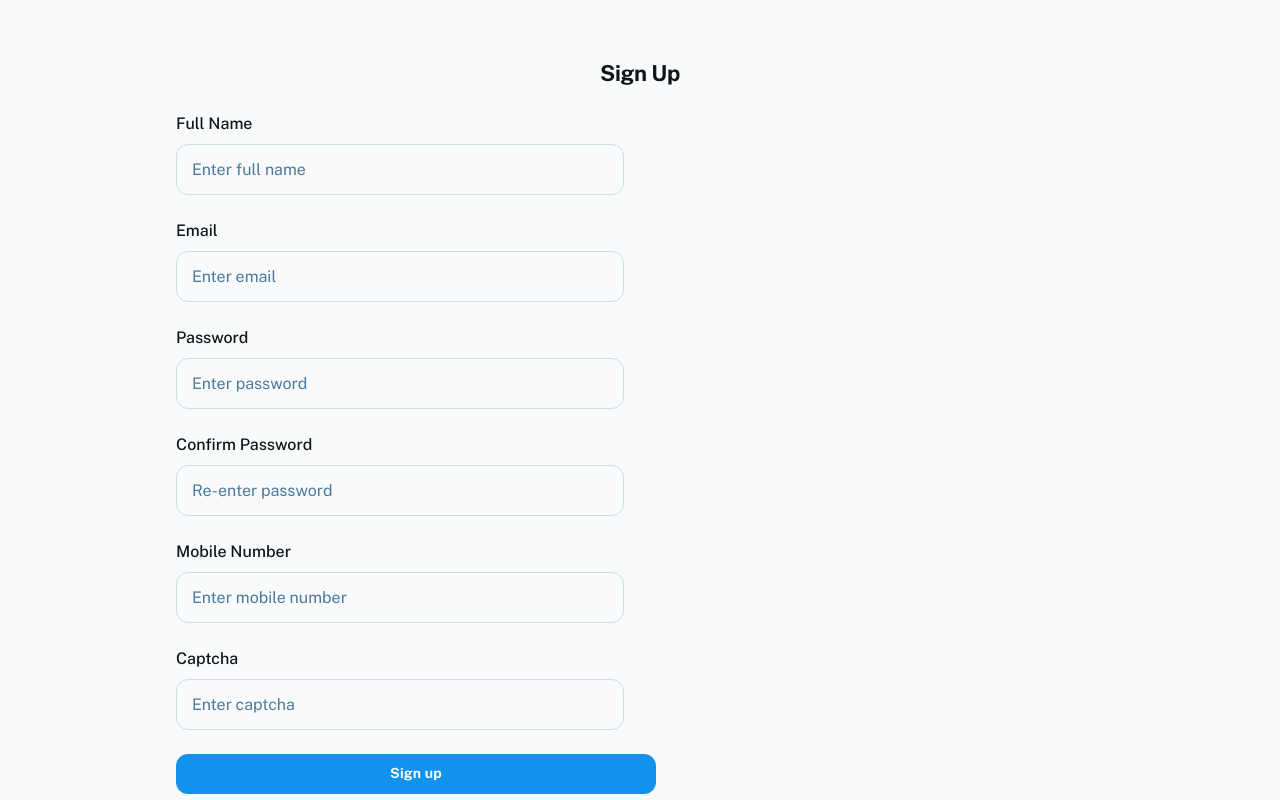
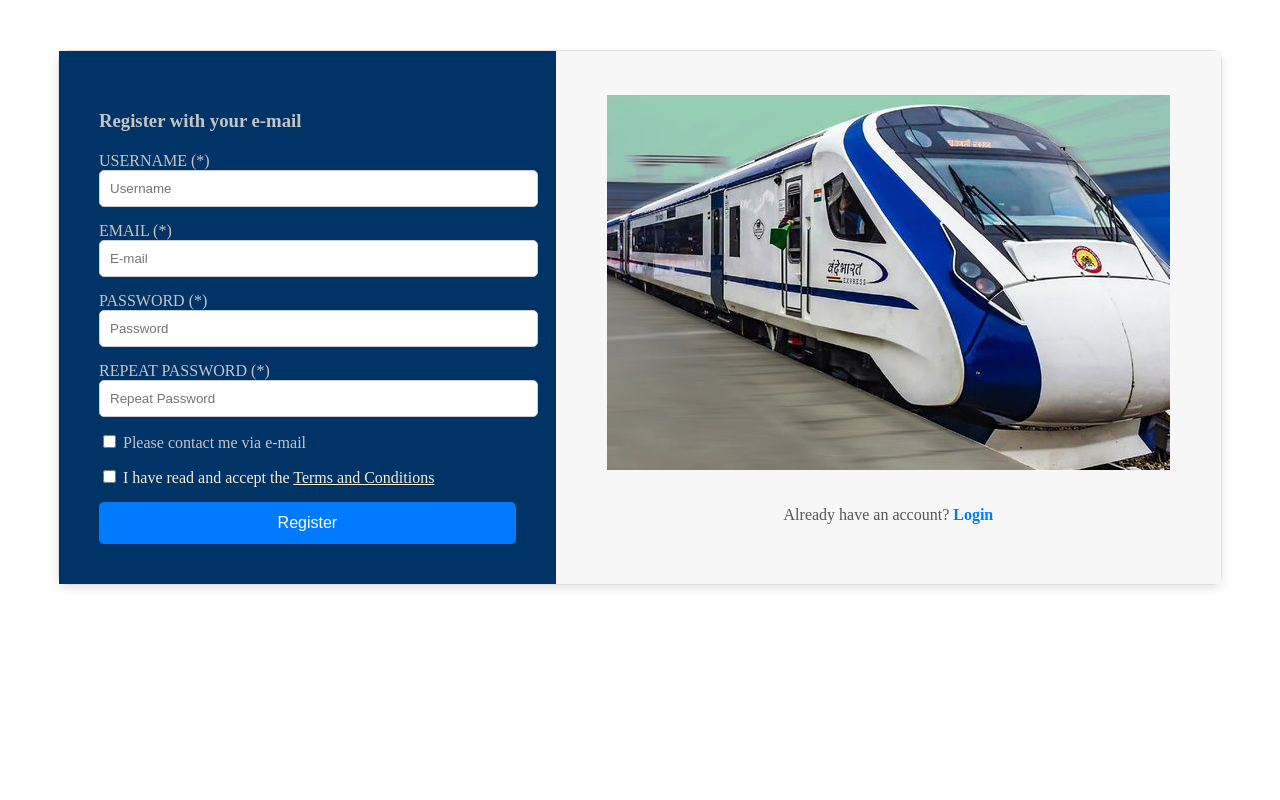
Before and after one commit to Data-Fusion-TIU/IRCTC_upgradation, a Flask app: page /signup in a window 1280 px wide. Run offline with Flask 3, Linux system fonts and the light colour scheme; some libraries are stand-ins or nearby versions.

Commit message:
updated the frontend of login and register page

```diff
--- a/app.py
+++ b/app.py
@@ -86,11 +86,6 @@ def home():
 @app.route('/passenger')
 def passenger():
     return render_template('passenger.html')
-
-@app.route('/signin')
-def signin():
-    return render_template('signin.html')
-
 
 @app.route('/booking')
 def booking():
@@ -212,10 +207,6 @@ def update_dataset():
 def success():
     return render_template('pay_and_confirm.html')
 
-@app.route('/signup')
-def signup():
-    return render_template('signup.html')
-
 system = TrainReservationSystem('Gitanjali Express Route.csv')
 @app.route('/get_nearby_stations', methods=['POST'])
 def get_nearby_stations_route():
@@ -242,6 +233,13 @@ def get_nearby_stations_route():
             "status": False
         }), 500
 
+@app.route('/signin')
+def signin():
+    return render_template('login.html')
+
+@app.route('/signup')
+def signup():
+    return render_template('register.html')
 
 if __name__ == "__main__":
     app.run(debug=True)
--- /dev/null
+++ b/templates/register.html
@@ -0,0 +1,186 @@
+<!DOCTYPE html>
+<html lang="en">
+<head>
+  <meta charset="UTF-8">
+  <meta name="viewport" content="width=device-width, initial-scale=1.0">
+  <title>IRCTC Register</title>
+  <style>
+<style>
+  /* Body and HTML should take full height */
+  html, body {
+    height: 100%;
+    margin: 0;
+    display: flex;
+    justify-content: center; /* Centers horizontally */
+    align-items: center; /* Centers vertically */
+    background-color: #f0f0f0; /* Optional: Background color */
+  }
+
+  /* General container styling */
+  .container {
+    display: flex;
+    max-width: 100%; /* Increase the width */
+    height: 100%; /* Decrease the height */
+    border: 1px solid #ddd;
+    border-radius: 10px;
+    box-shadow: 0 4px 10px rgba(0, 0, 0, 0.1); /* Optional: Adds shadow */
+    background-color: white;
+    margin: 50px 50px;
+  }
+
+  /* right section with image */
+  .right-section {
+    background-color: #f7f7f7;
+    width: 60%; /* Make this section wider */
+    display: flex;
+    flex-direction: column;
+    align-items: center;
+    justify-content: center;
+    padding: 20px;
+    position: relative; /* To make the text link absolute */
+  }
+
+  .right-section .logo {
+    display: flex;
+    justify-content: center;
+    margin-bottom: 20px;
+  }
+
+  .right-section .logo img {
+    width: 100%;
+    height: 100%;
+    object-fit: fill; /* Fill the container */
+  }
+
+  .already-account {
+
+    bottom: 20px; /* Adjust the position as necessary */
+    left: 20px; /* Align with padding */
+    text-align: center;
+  }
+
+  .already-account p {
+    color: #555;
+    font-size: 16px;
+  }
+
+  .already-account a {
+    color: #007BFF;
+    text-decoration: none;
+    font-weight: bold;
+  }
+
+  .already-account a:hover {
+    text-decoration: underline;
+  }
+
+  /* Left section with form */
+  .left-section {
+    width: 40%; /* Make the form section wider */
+    display: flex;
+    justify-content: center;
+    align-items: center;
+    padding: 40px;
+    background-color: #003366;
+    color: #c6c5c5;
+  }
+
+  .form-container {
+    width: 100%;
+    max-width: 500px;
+  }
+
+  .form-container h3 {
+    margin-bottom: 20px;
+  }
+
+  .form-group {
+    margin-bottom: 15px;
+  }
+
+  .form-group input[type="text"],
+  .form-group input[type="email"],
+  .form-group input[type="password"] {
+    width: 100%;
+    padding: 10px;
+    border: 1px solid #ccc;
+    border-radius: 5px;
+  }
+
+  button {
+    width: 100%;
+    padding: 12px;
+    background-color: #007BFF;
+    color: white;
+    border: none;
+    border-radius: 5px;
+    font-size: 16px;
+  }
+
+  button:hover {
+    background-color: #0056b3;
+  }
+
+  /* Change color of Terms and Conditions text to antiquewhite */
+  .form-group label a {
+    color: antiquewhite;
+  }
+  .form-group label a:hover{
+    color: rgb(159, 36, 36);
+  }
+</style>
+
+  </style>
+</head>
+<body>
+  <div class="container">
+    <!-- Left section with form -->
+    <div class="left-section">
+      <div class="form-container">
+        <h3>Register with your e-mail</h3>
+        <form id="registerForm">
+          <div class="form-group">
+            <label for="username">USERNAME (*)</label>
+            <input type="text" id="username" placeholder="Username" required>
+          </div>
+          <div class="form-group">
+            <label for="email">EMAIL (*)</label>
+            <input type="email" id="email" placeholder="E-mail" required>
+          </div>
+          <div class="form-group">
+            <label for="password">PASSWORD (*)</label>
+            <input type="password" id="password" placeholder="Password" required>
+          </div>
+          <div class="form-group">
+            <label for="repeatPassword">REPEAT PASSWORD (*)</label>
+            <input type="password" id="repeatPassword" placeholder="Repeat Password" required>
+          </div>
+
+          <div class="form-group">
+            <input type="checkbox" id="emailConsent">
+            <label for="emailConsent">Please contact me via e-mail</label>
+          </div>
+
+          <div class="form-group">
+            <input type="checkbox" id="terms" required>
+            <label style="color: antiquewhite;">I have read and accept the <a href="#">Terms and Conditions</a></label>
+          </div>
+
+          <button type="submit">Register</button>
+        </form>
+      </div>
+    </div>
+
+    <!-- Right section with image and login link -->
+    <div class="right-section">
+      <div class="logo">
+        <img src="/static/images/train background.jpg" alt="Train Background"> <!-- Image goes here -->
+      </div>
+      <!-- Login link below the image -->
+      <div class="already-account">
+        <p>Already have an account? <a href="signin">Login</a></p>
+      </div>
+    </div>
+  </div>
+</body>
+</html>
--- a/train_booking_data.csv
+++ b/train_booking_data.csv
@@ -25,3 +25,4 @@ Booking ID,User Age,Preferred Age Group,Seat Number,Row,Column,Seat Type,Seat Bo
 24,25,18-25,6,1,6,Window,True
 25,21,18-25,4,1,4,Aisle,True
 26,21,18-25,7,2,1,Window,True
+27,21,18-25,13,3,1,Window,True
```
Also changed, not shown: templates/login.html (added, +123 -0 lines), templates/pay_and_confirm.html (+3 -4 lines), instance/train_seats.db, static/images/train.jpg (added).
